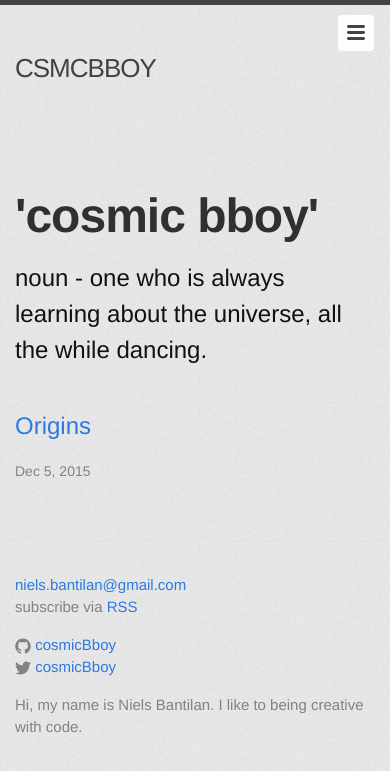
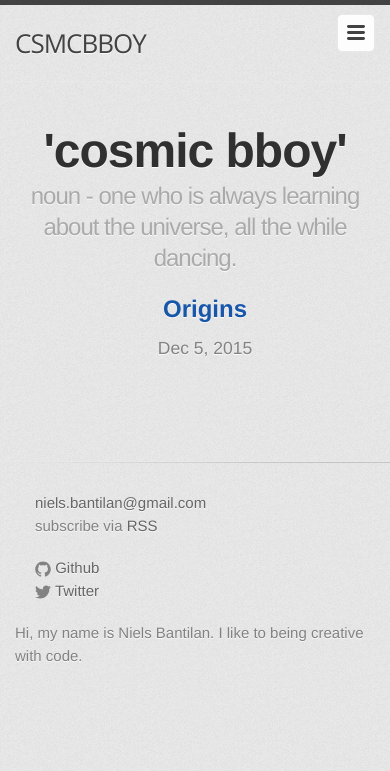
Before and after one commit to cosmicBboy/cosmicBboy.github.io, a Jekyll site: the page built from index.html, in a window 390 px wide. Shown: the top 771 px of the page. Built offline with Jekyll 4.4.1, drawn with Linux system fonts in a browser that asks for light colours; some web fonts are replaced.

Commit message:
Made style improvements

```diff
--- a/_includes/icon-github.html
+++ b/_includes/icon-github.html
@@ -1,4 +1,4 @@
 <a href="https://github.com/{{ include.username }}">
     <span class="icon icon--github">{% include icon-github.svg %}</span>
-    <span class="username">{{ include.username }}</span>
+    <span class="username">Github</span>
 </a>
--- a/_includes/icon-twitter.html
+++ b/_includes/icon-twitter.html
@@ -1,4 +1,4 @@
 <a href="https://twitter.com/{{ include.username }}">
     <span class="icon icon--twitter">{% include icon-twitter.svg %}</span>
-    <span class="username">{{ include.username }}</span>
+    <span class="username">Twitter</span>
 </a>
--- a/_sass/_base.scss
+++ b/_sass/_base.scss
@@ -89,6 +89,7 @@ h1, h2, h3, h4, h5, h6 {
 header {
     padding-top: 35px;
     padding-bottom: 25px;
+    text-align: center;
 }
 
 header h1 {
--- a/_sass/_layout.scss
+++ b/_sass/_layout.scss
@@ -5,6 +5,8 @@
     border-top: 5px solid $grey-color-dark;
     border-bottom: 1px solid $grey-color-light;
     min-height: 56px;
+    font-size: 20px;
+    font: $base-font-weight #{$base-font-size}/#{$base-line-height} $base-font-family;
 
     // Positioning context for the mobile navigation icon
     position: relative;
@@ -162,7 +164,25 @@
     }
 }
 
+footer {
+  padding-top: 20px;
+  padding-bottom: 30px;
+  margin-top: 40px;
+  font-size: 13px;
+  color: #aaa;
+  background: transparent url('../images/hr.png') 0 0 no-repeat;
+}
 
+footer a {
+  color: #666;
+}
+
+footer a:visited {
+  color: darken(#666, 15%);
+}
+footer a:hover {
+  color: #444;
+}
 
 /**
  * Page content
@@ -176,6 +196,7 @@
 }
 
 .post-list {
+    text-align: center;
     margin-left: 0;
     list-style: none;
 
@@ -194,13 +215,23 @@
     font-size: 24px;
 }
 
+.profile-pic {
+    margin-left: auto;
+    margin-right: auto;
+    padding-bottom: 25px;
+    width: 250px;
+}
 
+.profile-pic img {
+    border-radius: 150px;
+}
 
 /**
  * Posts
  */
 .post-header {
     margin-bottom: $spacing-unit;
+    text-align: center;
 }
 
 .post-title {
--- a/css/main.scss
+++ b/css/main.scss
@@ -2,13 +2,12 @@
 # Only the main Sass file needs front matter (the dashes are enough)
 ---
 @charset "utf-8";
-
-
+@import url(http://fonts.googleapis.com/css?family=Open+Sans);
 
 // Our variables
-$base-font-family: "Helvetica Neue", Helvetica, Arial, sans-serif;
-$base-font-size:   16px;
-$base-font-weight: 400;
+$base-font-family: "Open Sans", Helvetica, Arial, sans-serif;
+$base-font-size:   20px;
+$base-font-weight: 100;
 $small-font-size:  $base-font-size * 0.875;
 $base-line-height: 1.5;
 
--- /dev/null
+++ b/stylesheets/stylesheet.css
@@ -0,0 +1,374 @@
+/* http://meyerweb.com/eric/tools/css/reset/
+   v2.0 | 20110126
+   License: none (public domain)
+*/
+html, body, div, span, applet, object, iframe,
+h1, h2, h3, h4, h5, h6, p, blockquote, pre,
+a, abbr, acronym, address, big, cite, code,
+del, dfn, em, img, ins, kbd, q, s, samp,
+small, strike, strong, sub, sup, tt, var,
+b, u, i, center,
+dl, dt, dd, ol, ul, li,
+fieldset, form, label, legend,
+table, caption, tbody, tfoot, thead, tr, th, td,
+article, aside, canvas, details, embed,
+figure, figcaption, footer, header, hgroup,
+menu, nav, output, ruby, section, summary,
+time, mark, audio, video {
+	padding: 0;
+	margin: 0;
+	font: inherit;
+	font-size: 100%;
+	vertical-align: baseline;
+	border: 0;
+}
+/* HTML5 display-role reset for older browsers */
+article, aside, details, figcaption, figure,
+footer, header, hgroup, menu, nav, section {
+	display: block;
+}
+body {
+	line-height: 1;
+}
+
+ol, ul {
+	list-style: none;
+}
+blockquote, q {
+	quotes: none;
+}
+blockquote:before, blockquote:after,
+q:before, q:after {
+	content: '';
+	content: none;
+}
+table {
+	border-spacing: 0;
+	border-collapse: collapse;
+}
+
+/* LAYOUT STYLES */
+body {
+  font-family: 'Helvetica Neue', Helvetica, Arial, serif;
+  font-size: 1em;
+  line-height: 1.5;
+  color: #6d6d6d;
+  text-shadow: 0 1px 0 rgba(255, 255, 255, 0.8);
+  background: #e7e7e7 url(../images/body-bg.png) 0 0 repeat;
+}
+
+a {
+  color: #1756a9;
+}
+a:hover {
+  color: #154A90;
+}
+
+header {
+  padding-top: 35px;
+  padding-bottom: 25px;
+}
+
+header h1 {
+  font-family: 'Chivo', 'Helvetica Neue', Helvetica, Arial, serif;
+  font-size: 48px; font-weight: 900;
+  line-height: 1.2;
+  color: #303030;
+  letter-spacing: -1px;
+}
+
+header h2 {
+  font-size: 24px;
+  font-weight: normal;
+  line-height: 1.3;
+  color: #aaa;
+  letter-spacing: -1px;
+}
+
+#container {
+  min-height: 595px;
+  background: transparent url(../images/highlight-bg.jpg) 50% 0 no-repeat;
+}
+
+.inner {
+  width: 620px;
+  margin: 0 auto;
+}
+
+#container .inner img {
+  max-width: 100%;
+}
+
+#downloads {
+  margin-bottom: 40px;
+}
+
+a.button {
+  display: block;
+  float: left;
+  width: 179px;
+  padding: 12px 8px 12px 8px;
+  margin-right: 14px;
+  font-size: 15px;
+  font-weight: bold;
+  line-height: 25px;
+  color: #303030;
+  background: #fdfdfd; /* Old browsers */
+  background: -moz-linear-gradient(top,  #fdfdfd 0%, #f2f2f2 100%); /* FF3.6+ */
+  background: -webkit-gradient(linear, left top, left bottom, color-stop(0%,#fdfdfd), color-stop(100%,#f2f2f2)); /* Chrome,Safari4+ */
+  background: -webkit-linear-gradient(top,  #fdfdfd 0%,#f2f2f2 100%); /* Chrome10+,Safari5.1+ */
+  background: -o-linear-gradient(top,  #fdfdfd 0%,#f2f2f2 100%); /* Opera 11.10+ */
+  background: -ms-linear-gradient(top,  #fdfdfd 0%,#f2f2f2 100%); /* IE10+ */
+  background: linear-gradient(top,  #fdfdfd 0%,#f2f2f2 100%); /* W3C */
+  filter: progid:DXImageTransform.Microsoft.gradient( startColorstr='#fdfdfd', endColorstr='#f2f2f2',GradientType=0 ); /* IE6-9 */
+  border-top: solid 1px #cbcbcb;
+  border-right: solid 1px #b7b7b7;
+  border-bottom: solid 1px #b3b3b3;
+  border-left: solid 1px #b7b7b7;
+  border-radius: 30px;
+  -webkit-box-shadow: 10px 10px 5px #888;
+  -moz-box-shadow: 10px 10px 5px #888;
+  box-shadow: 0px 1px 5px #e8e8e8;
+  -moz-border-radius: 30px;
+  -webkit-border-radius: 30px;
+}
+a.button:hover {
+  background: #fafafa; /* Old browsers */
+  background: -moz-linear-gradient(top,  #fdfdfd 0%, #f6f6f6 100%); /* FF3.6+ */
+  background: -webkit-gradient(linear, left top, left bottom, color-stop(0%,#fdfdfd), color-stop(100%,#f6f6f6)); /* Chrome,Safari4+ */
+  background: -webkit-linear-gradient(top,  #fdfdfd 0%,#f6f6f6 100%); /* Chrome10+,Safari5.1+ */
+  background: -o-linear-gradient(top,  #fdfdfd 0%,#f6f6f6 100%); /* Opera 11.10+ */
+  background: -ms-linear-gradient(top,  #fdfdfd 0%,#f6f6f6 100%); /* IE10+ */
+  background: linear-gradient(top,  #fdfdfd 0%,#f6f6f6, 100%); /* W3C */
+  filter: progid:DXImageTransform.Microsoft.gradient( startColorstr='#fdfdfd', endColorstr='#f6f6f6',GradientType=0 ); /* IE6-9 */
+  border-top: solid 1px #b7b7b7;
+  border-right: solid 1px #b3b3b3;
+  border-bottom: solid 1px #b3b3b3;
+  border-left: solid 1px #b3b3b3;
+}
+
+a.button span {
+  display: block;
+  height: 23px;
+  padding-left: 50px;
+}
+
+#download-zip span {
+  background: transparent url(../images/zip-icon.png) 12px 50% no-repeat;
+}
+#download-tar-gz span {
+  background: transparent url(../images/tar-gz-icon.png) 12px 50% no-repeat;
+}
+#view-on-github span {
+  background: transparent url(../images/octocat-icon.png) 12px 50% no-repeat;
+}
+#view-on-github {
+  margin-right: 0;
+}
+
+code, pre {
+  margin-bottom: 30px;
+  font-family: Monaco, "Bitstream Vera Sans Mono", "Lucida Console", Terminal;
+  font-size: 14px;
+  color: #222;
+}
+
+code {
+  padding: 0 3px;
+  background-color: #f2f2f2;
+  border: solid 1px #ddd;
+}
+
+pre {
+  padding: 20px;
+  overflow: auto;
+  color: #f2f2f2;
+  text-shadow: none;
+  background: #303030;
+}
+pre code {
+  padding: 0;
+  color: #f2f2f2;
+  background-color: #303030;
+  border: none;
+}
+
+ul, ol, dl {
+  margin-bottom: 20px;
+}
+
+
+/* COMMON STYLES */
+
+hr {
+  height: 1px;
+  padding-bottom: 1em;
+  margin-top: 1em;
+  line-height: 1px;
+  background: transparent url('../images/hr.png') 50% 0 no-repeat;
+  border: none;
+}
+
+strong {
+  font-weight: bold;
+}
+
+em {
+  font-style: italic;
+}
+
+table {
+  width: 100%;
+  border: 1px solid #ebebeb;
+}
+
+th {
+  font-weight: 500;
+}
+
+td {
+  font-weight: 300;
+  text-align: center;
+  border: 1px solid #ebebeb;
+}
+
+form {
+  padding: 20px;
+  background: #f2f2f2;
+
+}
+
+
+/* GENERAL ELEMENT TYPE STYLES */
+
+h1 {
+  font-size: 32px;
+}
+
+h2 {
+  margin-bottom: 8px;
+  font-size: 22px;
+  font-weight: bold;
+  color: #303030;
+}
+
+h3 {
+  margin-bottom: 8px;
+  font-size: 18px;
+  font-weight: bold;
+  color: #d5000d;
+}
+
+h4 {
+  font-size: 16px;
+  font-weight: bold;
+  color: #303030;
+}
+
+h5 {
+  font-size: 1em;
+  color: #303030;
+}
+
+h6 {
+  font-size: .8em;
+  color: #303030;
+}
+
+p {
+  margin-bottom: 20px;
+  font-weight: 300;
+}
+
+a {
+  text-decoration: none;
+}
+
+p a {
+  font-weight: 400;
+}
+
+blockquote {
+  padding: 0 0 0 30px;
+  margin-bottom: 20px;
+  font-size: 1.6em;
+  border-left: 10px solid #e9e9e9;
+}
+
+ul li {
+  list-style-position: inside;
+  list-style: none;
+  padding-left: 20px;
+}
+
+ol li {
+  list-style-position: inside;
+  list-style: decimal;
+  padding-left: 3px;
+}
+
+dl dt {
+  color: #303030;
+}
+
+footer {
+  padding-top: 20px;
+  padding-bottom: 30px;
+  margin-top: 40px;
+  font-size: 13px;
+  color: #aaa;
+  background: transparent url('../images/hr.png') 0 0 no-repeat;
+}
+
+footer a {
+  color: #666;
+}
+footer a:hover {
+  color: #444;
+}
+
+/* MISC */
+.clearfix:after {
+  display: block;
+  height: 0;
+  clear: both;
+  visibility: hidden;
+  content: '.';
+}
+
+.clearfix {display: inline-block;}
+* html .clearfix {height: 1%;}
+.clearfix {display: block;}
+
+/* #Media Queries
+================================================== */
+
+/* Smaller than standard 960 (devices and browsers) */
+@media only screen and (max-width: 959px) { }
+
+/* Tablet Portrait size to standard 960 (devices and browsers) */
+@media only screen and (min-width: 768px) and (max-width: 959px) { }
+
+/* All Mobile Sizes (devices and browser) */
+@media only screen and (max-width: 767px) {
+  header {
+    padding-top: 10px;
+    padding-bottom: 10px;
+  }
+  #downloads {
+    margin-bottom: 25px;
+  }
+  #download-zip, #download-tar-gz {
+    display: none;
+  }
+  .inner {
+    width: 94%;
+    margin: 0 auto;
+  }
+}
+
+/* Mobile Landscape Size to Tablet Portrait (devices and browsers) */
+@media only screen and (min-width: 480px) and (max-width: 767px) { }
+
+/* Mobile Portrait Size to Mobile Landscape Size (devices and browsers) */
+@media only screen and (max-width: 479px) { }
```
Also changed, not shown: 6 other files.
